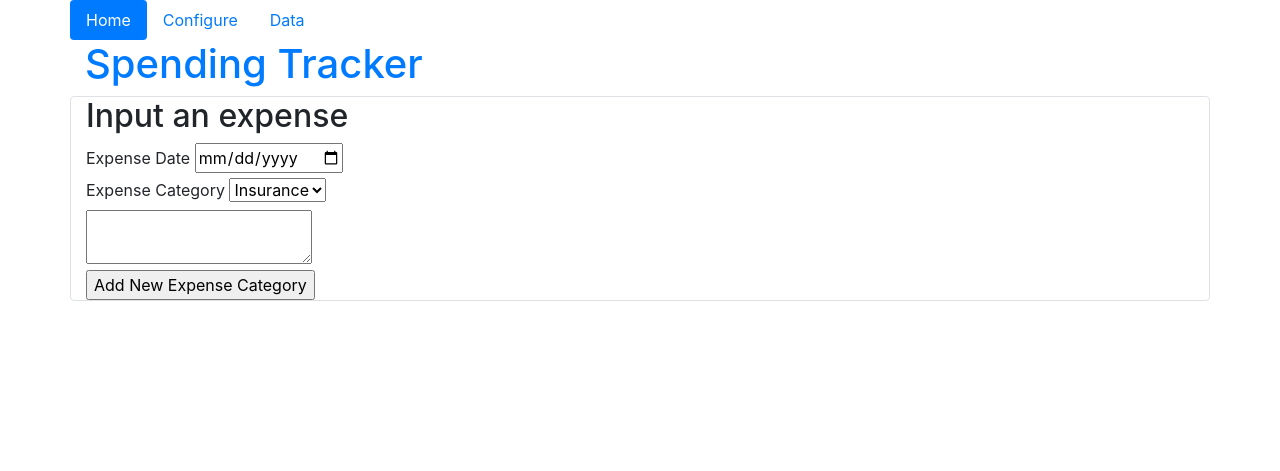
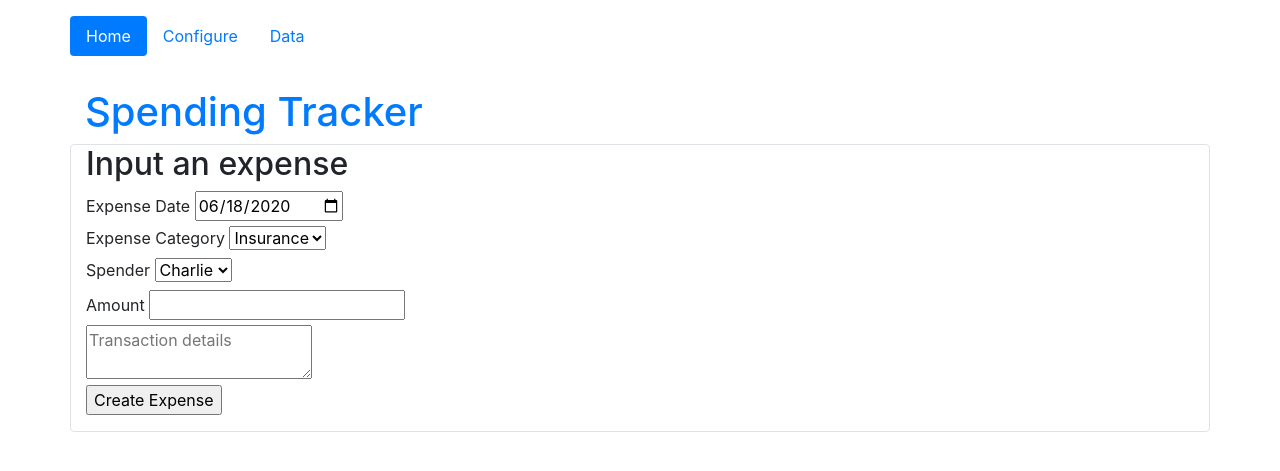
Before and after one commit to charliecoderdad/spending-tracker, a Flask app: page / in a window 1280 px wide. Shown: the top 471 px of the page. Run offline with Flask 2, Linux system fonts and the light colour scheme; data comes from the database, SQL or seed files in the repository; both versions use the stored data as it was after the commit; some libraries are stand-ins or nearby versions.

Commit message:
Completed new expenses form

```diff
--- a/tracker_app/forms.py
+++ b/tracker_app/forms.py
@@ -1,16 +1,18 @@
 from flask_wtf import FlaskForm
-from wtforms import StringField, SubmitField, TextAreaField, SelectField
+from wtforms import StringField, SubmitField, TextAreaField, SelectField, DecimalField
 from wtforms.fields.html5 import DateField
-from wtforms.validators import DataRequired
+from wtforms.validators import DataRequired, NumberRange
 from tracker_app.models import Category, User
+from datetime import date
 
 class NewExpenseForm(FlaskForm):
 	# Get list of categories for category pull down
-
-	date = DateField('Expense Date', validators=[DataRequired()])
-	category = SelectField('Expense Category', validators=[DataRequired()])
-	description = TextAreaField('Description')
-	submit = SubmitField('Add New Expense Category')
+	date = DateField('Expense Date', validators=[DataRequired()], default=date.today)
+	expenseCategory = SelectField('Expense Category', validators=[DataRequired()], validate_choice=False)
+	spender = SelectField('Spender', validators=[DataRequired()], validate_choice=False)
+	amount = DecimalField('Amount', places=2, validators=[DataRequired(message='Amount must be in monetary format')])
+	description = TextAreaField('Description', render_kw={"placeholder": "Transaction details"})
+	submit = SubmitField('Create Expense')
 
 class NewCategoryForm(FlaskForm):
 	category = StringField('Expense Category', validators=[DataRequired()])
--- a/tracker_app/routes.py
+++ b/tracker_app/routes.py
@@ -2,17 +2,19 @@ from tracker_app import app, db
 from flask import render_template, url_for, flash, redirect
 from tracker_app import forms
 from tracker_app.models import User, Category
+from datetime import date
 
 @app.route("/", methods=["GET","POST"])
 def home():
-	print("CHARLIE IS GETTING NEW EXPENSE FORM SON")
 	newExpenseForm = forms.NewExpenseForm()
-	cats = Category.query.all()
-	catList = []
-	for cat in cats:
-		catList.append(cat.expenseCategory)
-	newExpenseForm.category.choices = catList
-
+	newExpenseForm.expenseCategory.choices = [(c.categoryId, c.expenseCategory) for c in Category.query.all()]
+	newExpenseForm.spender.choices = [(u.userId, u.username) for u in User.query.all()]
+	print(f"KEEP GOING {newExpenseForm.validate_on_submit()}")
+	if newExpenseForm.validate_on_submit():
+		flash(f"Created a new expense record", "info")
+		return redirect(url_for('home'))
+	else:
+		print("HeY NOW HEY NOW11")
 	return render_template('index.html', newExpenseForm=newExpenseForm)
 
 @app.route("/configure", methods=["GET","POST"])
--- a/tracker_app/templates/index.html
+++ b/tracker_app/templates/index.html
@@ -8,13 +8,22 @@
 
 	<div class="col-sm border rounded">
 		<h2>Input an expense</h2>
-		<form method="POST" action={{ url_for('home') }}>
-			{{ newExpenseForm.csrf_token }}
-			{{ newExpenseForm.date.label }} {{ newExpenseForm.date(class='datepicker') }}<br>
-			{{ newExpenseForm.category.label }} {{ newExpenseForm.category }}<br>
-			{{ newExpenseForm.description }}<br>
-			{{ newExpenseForm.submit }}<br>
+		<form action={{ url_for('home') }} method="POST">
+			<fieldset class="form-group">
+				{{ newExpenseForm.csrf_token }}
+				{{ newExpenseForm.date.label }} {{ newExpenseForm.date(class='datepicker') }}<br>
+				{{ newExpenseForm.expenseCategory.label }} {{ newExpenseForm.expenseCategory }}<br>
+				{{ newExpenseForm.spender.label }} {{ newExpenseForm.spender }}<br>
+				{{ newExpenseForm.amount.label }} {{ newExpenseForm.amount }}
+				{% if newExpenseForm.errors.amount %}
+					<span class="text-danger small">{{ newExpenseForm.errors.amount }}</span>
+				{% endif %}
+				<br>
+				{{ newExpenseForm.description }}<br>
+				{{ newExpenseForm.submit }}
+			</fieldset>
 		</form>
+
 	</div>
 </div>
 {% endblock %}
--- a/tracker_app/templates/layout.html
+++ b/tracker_app/templates/layout.html
@@ -18,7 +18,7 @@
 			('showData', 'Data')
 		] %}
 
-		<div class="row" id="sitenav">
+		<div class="row my-3" id="sitenav">
 			<nav class="nav nav-pills nav-fill">
 				{% for id, text in navigation_bar %}
 					<a class="nav-item nav-link {% if id == activePage %} active{% endif %}" href="{{ url_for(id) }}">{{ text }}</a>
@@ -27,7 +27,7 @@
 		</div>
 		<!-- END: Build out site nav -->
 
-		<div class="row"><div class="col-md-8">
+		<div class="row my-3"><div class="col-md-8">
 			<!-- This is for flash messages -->
 			{% with messages = get_flashed_messages(with_categories=true) %}
 				{% if messages %}
```
Also changed, not shown: tracker_app/templates/configure.html (+6 -6 lines), tracker_app/spending.db.
